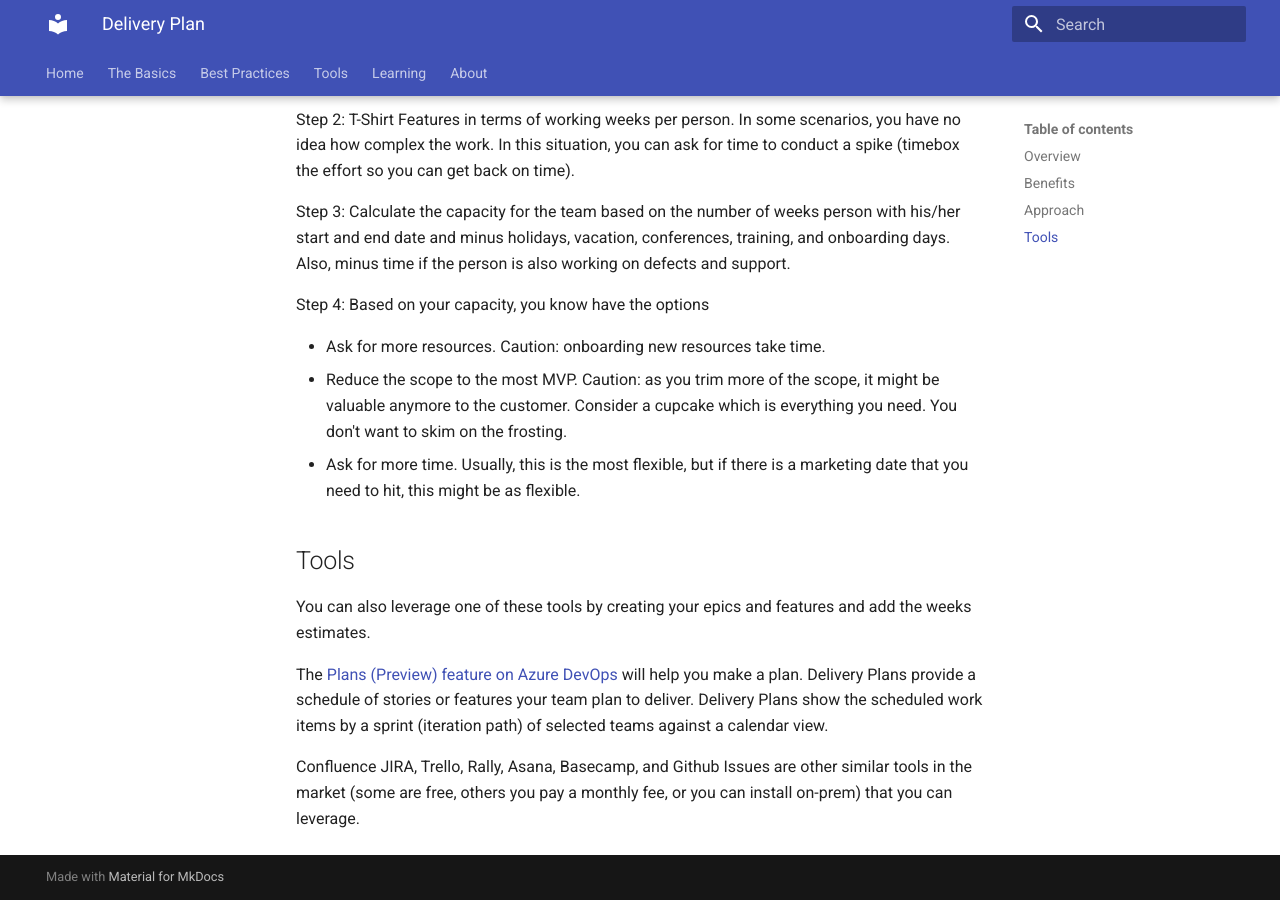
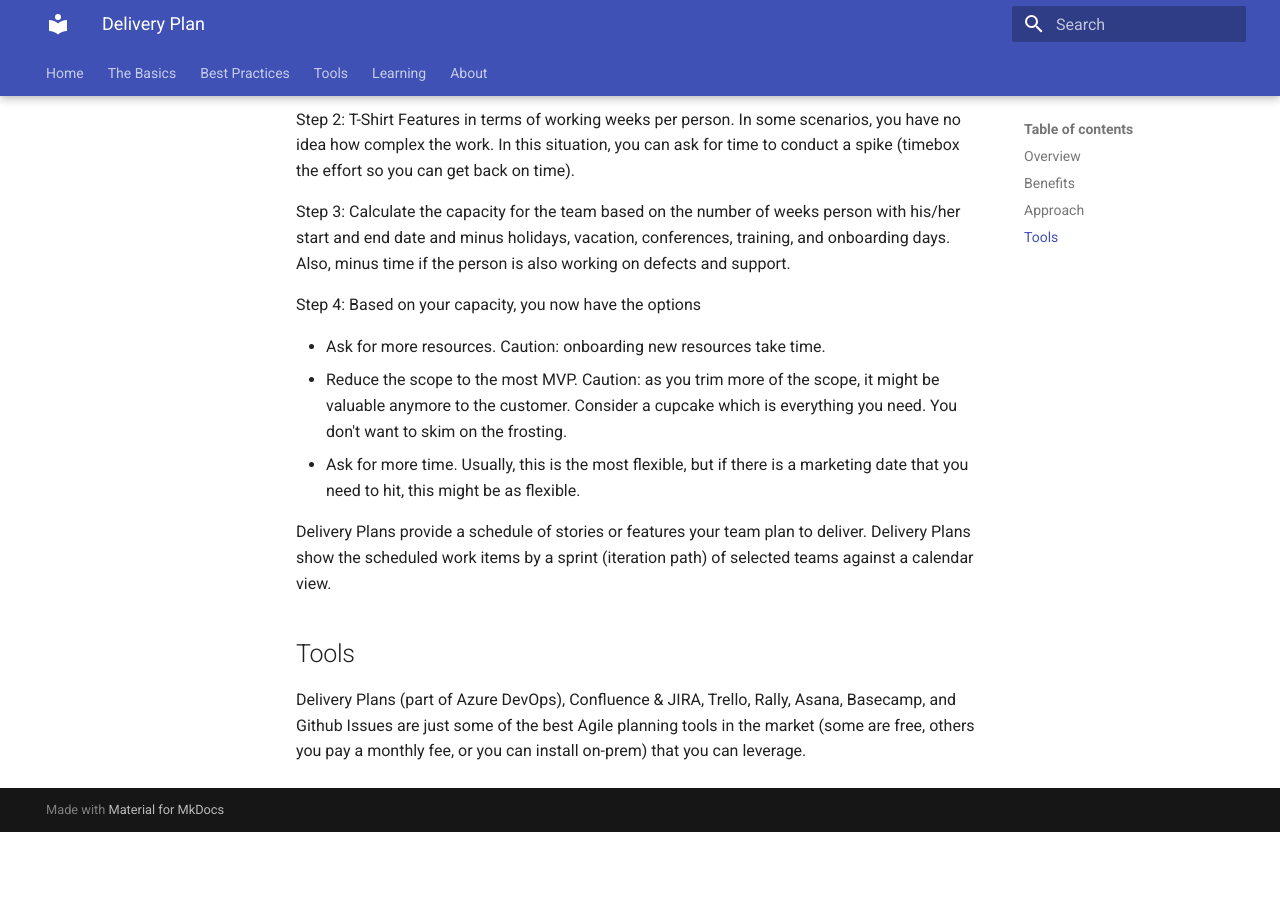
Before and after one commit to Niodus/devops-docs, an MkDocs documentation site: the page built from docs/devops-practices/continuous-planning/agile-development/Delivery-Plan.md, in a window 1280 px wide and 900 px high, scrolled down 1061 px. Built offline with MkDocs 1.6.1 and Material for MkDocs 9.7.7, drawn with Linux system fonts in a browser that asks for light colours; after the commit the page ends 1893 px from its top, so only the background shows below that.

Commit message:
update Delivery Plans page
Signed-off-by: Scott McCarthy <scott.mccarthy@opencastsoftware.com>

```diff
--- a/docs/devops-practices/continuous-planning/agile-development/Delivery-Plan.md
+++ b/docs/devops-practices/continuous-planning/agile-development/Delivery-Plan.md
@@ -32,16 +32,14 @@ Step 2: T-Shirt Features in terms of working weeks per person. In some scenarios
 
 Step 3: Calculate the capacity for the team based on the number of weeks person with his/her start and end date and minus holidays, vacation, conferences, training, and onboarding days. Also, minus time if the person is also working on defects and support.
 
-Step 4: Based on your capacity, you know have the options
+Step 4: Based on your capacity, you now have the options
 
 - Ask for more resources. Caution: onboarding new resources take time.
 - Reduce the scope to the most MVP.  Caution: as you trim more of the scope, it might be valuable anymore to the customer. Consider a cupcake which is everything you need. You don't want to skim on the frosting.
 - Ask for more time. Usually, this is the most flexible, but if there is a marketing date that you need to hit, this might be as flexible.
 
+Delivery Plans provide a schedule of stories or features your team plan to deliver. Delivery Plans show the scheduled work items by a sprint (iteration path) of selected teams against a calendar view.
+
 ## Tools
 
-You can also leverage one of these tools by creating your epics and features and add the weeks estimates.
-
-The [Plans (Preview) feature on Azure DevOps](https://docs.microsoft.com/en-us/azure/devops/project/navigation/preview-features?view=azure-devops) will help you make a plan. Delivery Plans provide a schedule of stories or features your team plan to deliver. Delivery Plans show the scheduled work items by a sprint (iteration path) of selected teams against a calendar view.
-
-Confluence JIRA, Trello, Rally, Asana, Basecamp, and Github Issues are other similar tools in the market (some are free, others you pay a monthly fee, or you can install on-prem) that you can leverage.
+Delivery Plans (part of Azure DevOps), Confluence & JIRA, Trello, Rally, Asana, Basecamp, and Github Issues are just some of the best Agile planning tools in the market (some are free, others you pay a monthly fee, or you can install on-prem) that you can leverage.
--- a/mkdocs.yml
+++ b/mkdocs.yml
@@ -76,6 +76,11 @@ nav:
             - Backlog Management:           devops-practices/continuous-planning/agile-development/backlog-management.md
             - Collaboration:                devops-practices/continuous-planning/agile-development/collaboration.md
             - Delivery Plan:                devops-practices/continuous-planning/agile-development/delivery-plan.md
+            - Retrospectives:               devops-practices/continuous-planning/agile-development/retrospectives.md
+            - Scrum of Scrums:              devops-practices/continuous-planning/agile-development/scrum-of-scrums.md
+            - Sprint Planning:              devops-practices/continuous-planning/agile-development/sprint-planning.md
+            - Standups:                     devops-practices/continuous-planning/agile-development/stand-ups.md
+            - Team Agreements:              devops-practices/continuous-planning/agile-development/team-agreements.md
 
     - Tools:
          -                                  devops-tools/tools-overview.md
```
